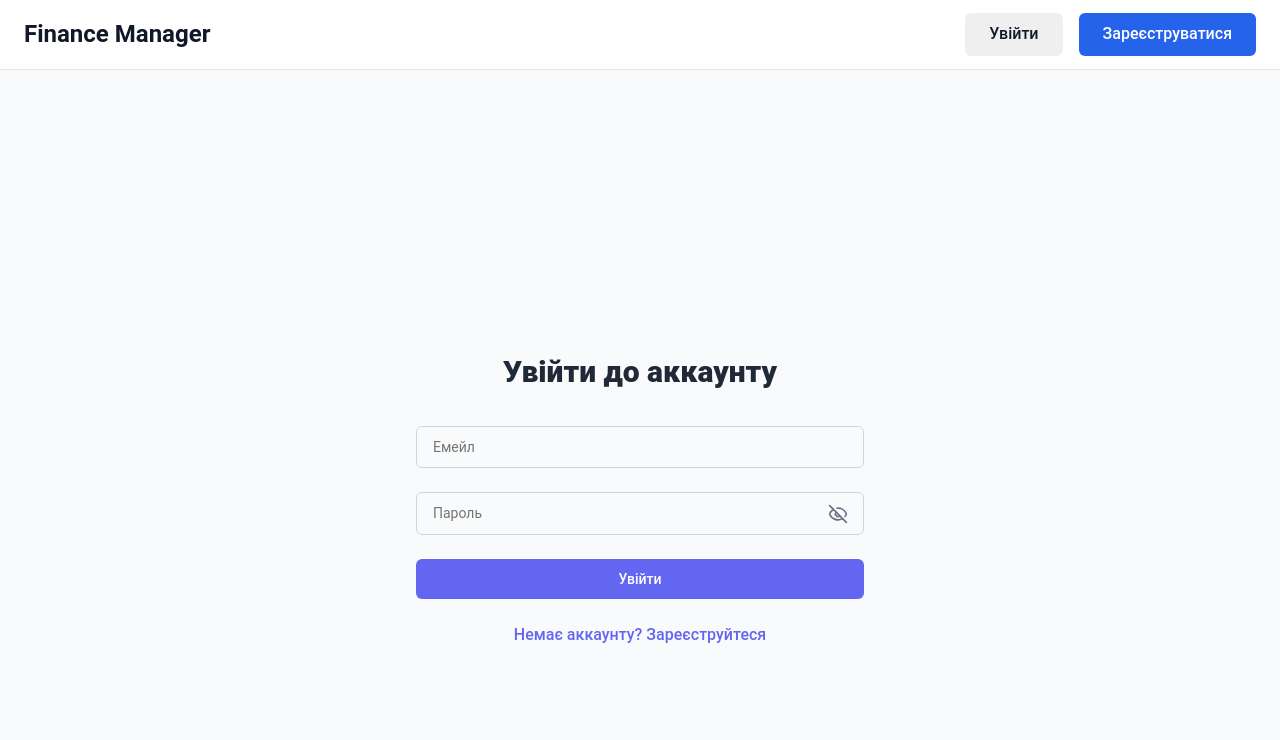
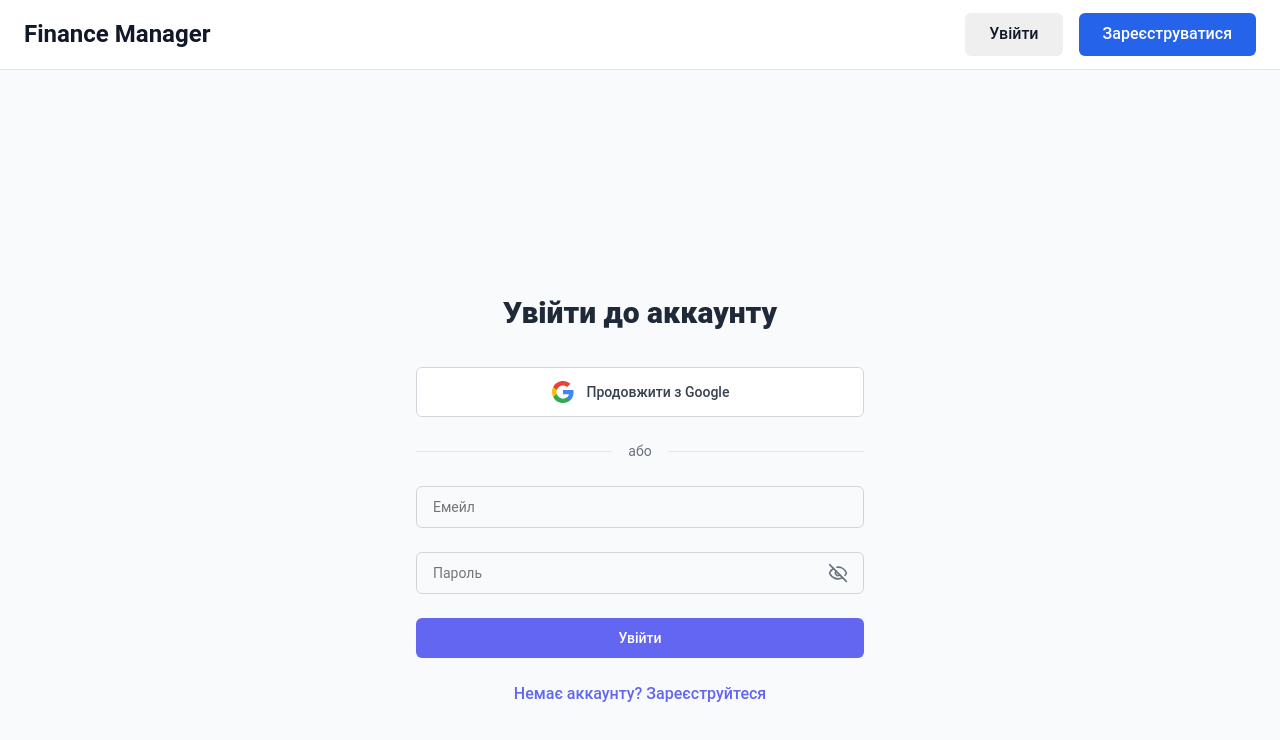
Before and after one commit to solipsisticstratosphere/FinanceManager-front, a React (Vite) app: page /signin in a window 1280 px wide. Shown: the top 740 px of the page. Built offline with nearby package versions, Linux system fonts and the light colour scheme.

Commit message:
fixed charts for forecasts + google oauth

```diff
--- a/src/components/App/App.jsx
+++ b/src/components/App/App.jsx
@@ -9,6 +9,7 @@ import PrivateRoute from "../../routes/PrivateRoute";
 import PublicRegisterRoute from "../../routes/PublicRegisterRoute";
 import PublicLayout from "../PublicLayout/PublicLayout";
 import { Toaster } from "react-hot-toast";
+import ConfirmOAuth from "../../pages/ConfirmOAuth/ConfirmOAuth";
 
 // Lazy load components
 const LandingPage = lazy(() => import("../../pages/LandingPage/LandingPage"));
@@ -150,6 +151,7 @@ export default function App() {
               }
             />
           </Route>
+          <Route path="/confirm-google-auth" element={<ConfirmOAuth />} />
         </Routes>
       </Suspense>
     </>
--- a/src/components/Auth/Auth.jsx
+++ b/src/components/Auth/Auth.jsx
@@ -7,6 +7,34 @@ import styles from "./Auth.module.css";
 import { useDispatch } from "react-redux";
 import { selectIsLoggedIn } from "../../redux/auth/selectors";
 import { logIn, register } from "../../redux/auth/operations";
+import axios from "axios";
+import toast from "react-hot-toast";
+
+const GoogleIcon = () => (
+  <svg
+    viewBox="0 0 24 24"
+    width="24"
+    height="24"
+    xmlns="http://www.w3.org/2000/svg"
+  >
+    <path
+      d="M22.56 12.25c0-.78-.07-1.53-.2-2.25H12v4.26h5.92c-.26 1.37-1.04 2.53-2.21 3.31v2.77h3.57c2.08-1.92 3.28-4.74 3.28-8.09z"
+      fill="#4285F4"
+    />
+    <path
+      d="M12 23c2.97 0 5.46-.98 7.28-2.66l-3.57-2.77c-.98.66-2.23 1.06-3.71 1.06-2.86 0-5.29-1.93-6.16-4.53H2.18v2.84C3.99 20.53 7.7 23 12 23z"
+      fill="#34A853"
+    />
+    <path
+      d="M5.84 14.09c-.22-.66-.35-1.36-.35-2.09s.13-1.43.35-2.09V7.07H2.18C1.43 8.55 1 10.22 1 12s.43 3.45 1.18 4.93l2.85-2.22.81-.62z"
+      fill="#FBBC05"
+    />
+    <path
+      d="M12 5.38c1.62 0 3.06.56 4.21 1.64l3.15-3.15C17.45 2.09 14.97 1 12 1 7.7 1 3.99 3.47 2.18 7.07l3.66 2.84c.87-2.6 3.3-4.53 6.16-4.53z"
+      fill="#EA4335"
+    />
+  </svg>
+);
 
 const PasswordInput = ({ field, isVisible, toggleVisibility, ...props }) => {
   return (
@@ -35,6 +63,20 @@ const Auth = () => {
   const dispatch = useDispatch();
   const [passwordVisible, setPasswordVisible] = useState(false);
   const [confirmPasswordVisible, setConfirmPasswordVisible] = useState(false);
+
+  const handleGoogleSignIn = async () => {
+    try {
+      const response = await axios.get("/auth/get-oauth-url");
+      const url = response.data?.data.url;
+      if (url) {
+        window.location.href = url;
+      } else {
+        toast.error("Помилка входу");
+      }
+    } catch (error) {
+      toast.error("Помилка входу");
+    }
+  };
 
   const initialValues = {
     email: "",
@@ -92,6 +134,16 @@ const Auth = () => {
             {isSignIn ? "Увiйти до аккаунту" : "Реєстрація"}
           </h2>
         </div>
+
+        <button onClick={handleGoogleSignIn} className={styles.googleButton}>
+          <GoogleIcon />
+          <span>Продовжити з Google</span>
+        </button>
+
+        <div className={styles.divider}>
+          <span>або</span>
+        </div>
+
         <Formik
           initialValues={initialValues}
           validationSchema={validationSchema}
--- a/src/components/Auth/Auth.module.css
+++ b/src/components/Auth/Auth.module.css
@@ -3,7 +3,6 @@
   display: flex;
   align-items: center;
   justify-content: center;
-
   padding: 3rem 1rem;
 }
 
@@ -24,8 +23,50 @@
   margin-bottom: 2rem;
 }
 
+.googleButton {
+  width: 100%;
+  display: flex;
+  align-items: center;
+  justify-content: center;
+  gap: 0.75rem;
+  padding: 0.75rem 1rem;
+  background-color: white;
+  color: #374151;
+  font-size: 0.875rem;
+  font-weight: 500;
+  border: 1px solid #d1d5db;
+  border-radius: 0.375rem;
+  cursor: pointer;
+  transition: all 0.15s ease-in-out;
+}
+
+.googleButton:hover {
+  background-color: #f9fafb;
+  border-color: #9ca3af;
+}
+
+.divider {
+  display: flex;
+  align-items: center;
+  text-align: center;
+  margin: 1.5rem 0;
+  color: #6b7280;
+}
+
+.divider::before,
+.divider::after {
+  content: "";
+  flex: 1;
+  border-bottom: 1px solid #e5e7eb;
+}
+
+.divider span {
+  padding: 0 1rem;
+  font-size: 0.875rem;
+}
+
 .form {
-  margin-top: 2rem;
+  margin-top: 1.5rem;
   display: flex;
   flex-direction: column;
   gap: 1.5rem;
@@ -56,7 +97,7 @@
 }
 
 .passwordInput {
-  padding-right: 2.5rem; /* Место для иконки */
+  padding-right: 2.5rem;
 }
 
 .eyeIcon {
--- a/src/components/GoalCard/GoalCard.jsx
+++ b/src/components/GoalCard/GoalCard.jsx
@@ -20,13 +20,13 @@ const GoalCard = () => {
         </div>
         <div className={styles.statsContent}>
           <p className={styles.statsLabel}>До цілі</p>
-          <p className={`${styles.statsValue} ${styles.valueGreen}`}>
+          <div className={`${styles.statsValue} ${styles.valueGreen}`}>
             {activeGoal ? (
               <CurrencyDisplay amount={calculateAmountToGoal()} />
             ) : (
-              <p className={styles.statsValue}>Ціль не обрана</p>
+              "Ціль не обрана"
             )}
-          </p>
+          </div>
         </div>
       </div>
     </div>
--- a/src/components/Layout/Layout.jsx
+++ b/src/components/Layout/Layout.jsx
@@ -10,6 +10,7 @@ import {
 import { useDispatch } from "react-redux";
 import { logout } from "../../redux/auth/operations";
 import styles from "./Layout.module.css";
+import toast from "react-hot-toast";
 
 const Layout = () => {
   const navigate = useNavigate();
@@ -24,6 +25,8 @@ const Layout = () => {
       })
       .catch((err) => {
         console.error("Ошибка при выходе из системы:", err);
+        toast.error("Ошибка при выходе из системы");
+        navigate("/signin");
       });
   };
 
--- /dev/null
+++ b/src/pages/ConfirmOAuth/ConfirmOAuth.jsx
@@ -0,0 +1,74 @@
+import { useNavigate } from "react-router-dom";
+import LoadingSpinner from "../../components/LoadingSpinner/LoadingSpinner";
+import styles from "./ConfirmOAuth.module.css";
+import { useDispatch, useSelector } from "react-redux";
+import { selectLoading } from "../../redux/auth/selectors";
+import { useCallback, useEffect, useRef, useState } from "react";
+import { loginWithGoogle } from "../../redux/auth/operations";
+import toast from "react-hot-toast";
+
+const ConfirmOAuth = () => {
+  const navigate = useNavigate();
+  const dispatch = useDispatch();
+  const isLoading = useSelector(selectLoading);
+
+  const toastShownRef = useRef(false);
+  const [isProcessing, setIsProcessing] = useState(true);
+
+  const handleSuccess = useCallback(() => {
+    if (!toastShownRef.current) {
+      toastShownRef.current = true;
+      toast.success("Успішний вход");
+      navigate("/home");
+    }
+  }, [navigate]);
+
+  const handleError = useCallback(() => {
+    if (!toastShownRef.current) {
+      toastShownRef.current = true;
+      toast.error("Помилка входу");
+      navigate("/signin");
+    }
+  }, [navigate]);
+
+  useEffect(() => {
+    const confirmOAuth = async () => {
+      if (toastShownRef.current) return;
+      try {
+        const urlParams = new URLSearchParams(window.location.search);
+        const code = urlParams.get("code");
+        if (!code) {
+          throw new Error("No code provided");
+        }
+        setIsProcessing(true);
+        const result = await dispatch(loginWithGoogle(code)).unwrap();
+        if (result.token) {
+          handleSuccess();
+        } else {
+          handleError();
+        }
+      } catch (error) {
+        console.error("OAuth Error:", error);
+        handleError();
+      } finally {
+        setIsProcessing(false);
+      }
+    };
+
+    confirmOAuth();
+  }, [dispatch, handleSuccess, handleError]);
+
+  if (isLoading || isProcessing) {
+    return (
+      <>
+        <div className={styles.overlay}></div>
+        <div className={styles.container}>
+          <LoadingSpinner />
+        </div>
+      </>
+    );
+  }
+
+  return null;
+};
+export default ConfirmOAuth;
--- /dev/null
+++ b/src/pages/ConfirmOAuth/ConfirmOAuth.module.css
@@ -0,0 +1,22 @@
+.container {
+  position: fixed;
+  top: 0;
+  left: 0;
+  width: 100%;
+  height: 100%;
+  display: flex;
+  justify-content: center;
+  align-items: center;
+  z-index: 1000000;
+  flex-direction: column;
+}
+
+.overlay {
+  position: fixed;
+  top: 0;
+  left: 0;
+  width: 100%;
+  height: 100%;
+
+  z-index: 999999;
+}
--- a/src/redux/auth/operations.js
+++ b/src/redux/auth/operations.js
@@ -46,13 +46,16 @@ export const logIn = createAsyncThunk(
 
 export const logout = createAsyncThunk("auth/logout", async (_, thunkAPI) => {
   try {
-    await axios.post("/auth/logout");
+    const response = await axios.post("/auth/logout");
+
     clearAuthHeader();
+
+    return response.data;
   } catch (error) {
-    if (error.response && error.response.data) {
-      return thunkAPI.rejectWithValue(error.response.data);
-    }
-    return thunkAPI.rejectWithValue(error.message);
+    console.error("Logout error:", error);
+    return thunkAPI.rejectWithValue(
+      error.response?.data || { message: "Failed to logout" }
+    );
   }
 });
 
@@ -100,3 +103,51 @@ export const updateUserSettings = createAsyncThunk(
     }
   }
 );
+
+export const loginWithGoogle = createAsyncThunk(
+  "auth/googleLogin",
+  async (code, thunkAPI) => {
+    try {
+      const response = await axios.post("/auth/confirm-oauth", { code });
+
+      if (!response.data?.data?.accessToken) {
+        throw new Error("Invalid response format from server");
+      }
+
+      const { accessToken } = response.data.data;
+      setAuthHeader(accessToken);
+
+      const { data: userResponse } = await axios.get("/users/current");
+
+      if (!userResponse?.data && !userResponse?.email) {
+        throw new Error("Invalid user data received");
+      }
+
+      const userData = userResponse.data || userResponse;
+
+      return {
+        token: accessToken,
+        user: {
+          name: userData.name || "",
+          email: userData.email || "",
+          balance: userData.balance || 0,
+          avatarUrl: userData.avatarUrl || "",
+        },
+      };
+    } catch (error) {
+      // Improve error handling
+      const errorMessage =
+        error.response?.data?.message ||
+        error.message ||
+        "Failed to login with Google";
+
+      console.error("Google login error:", {
+        message: errorMessage,
+        response: error.response?.data,
+        status: error.response?.status,
+      });
+
+      return thunkAPI.rejectWithValue(errorMessage);
+    }
+  }
+);
--- a/src/redux/auth/slice.js
+++ b/src/redux/auth/slice.js
@@ -1,6 +1,7 @@
 import { createSlice } from "@reduxjs/toolkit";
 import {
   logIn,
+  loginWithGoogle,
   logout,
   refreshUser,
   register,
@@ -97,6 +98,7 @@ const slice = createSlice({
         state.failedRefresh = true;
         state.error = action.payload;
       })
+      //UpdateSettings
       .addCase(updateUserSettings.pending, (state) => {
         state.isLoading = true;
         state.error = null;
@@ -109,6 +111,25 @@ const slice = createSlice({
       .addCase(updateUserSettings.rejected, (state, { payload }) => {
         state.isLoading = false;
         state.error = payload;
+      })
+      .addCase(loginWithGoogle.pending, (state) => {
+        state.isLoading = true;
+        state.error = null;
+      })
+      .addCase(loginWithGoogle.fulfilled, (state, action) => {
+        state.token = action.payload.token;
+
+        state.user = {
+          ...state.user,
+          ...action.payload.user,
+        };
+        state.isLoggedIn = true;
+        state.isLoading = false;
+        state.error = false;
+      })
+      .addCase(loginWithGoogle.rejected, (state, { payload }) => {
+        state.isLoading = false;
+        state.error = true;
       });
   },
 });
```
Also changed, not shown: src/components/TransactionChart/TransactionChart.jsx (+59 -3 lines).
